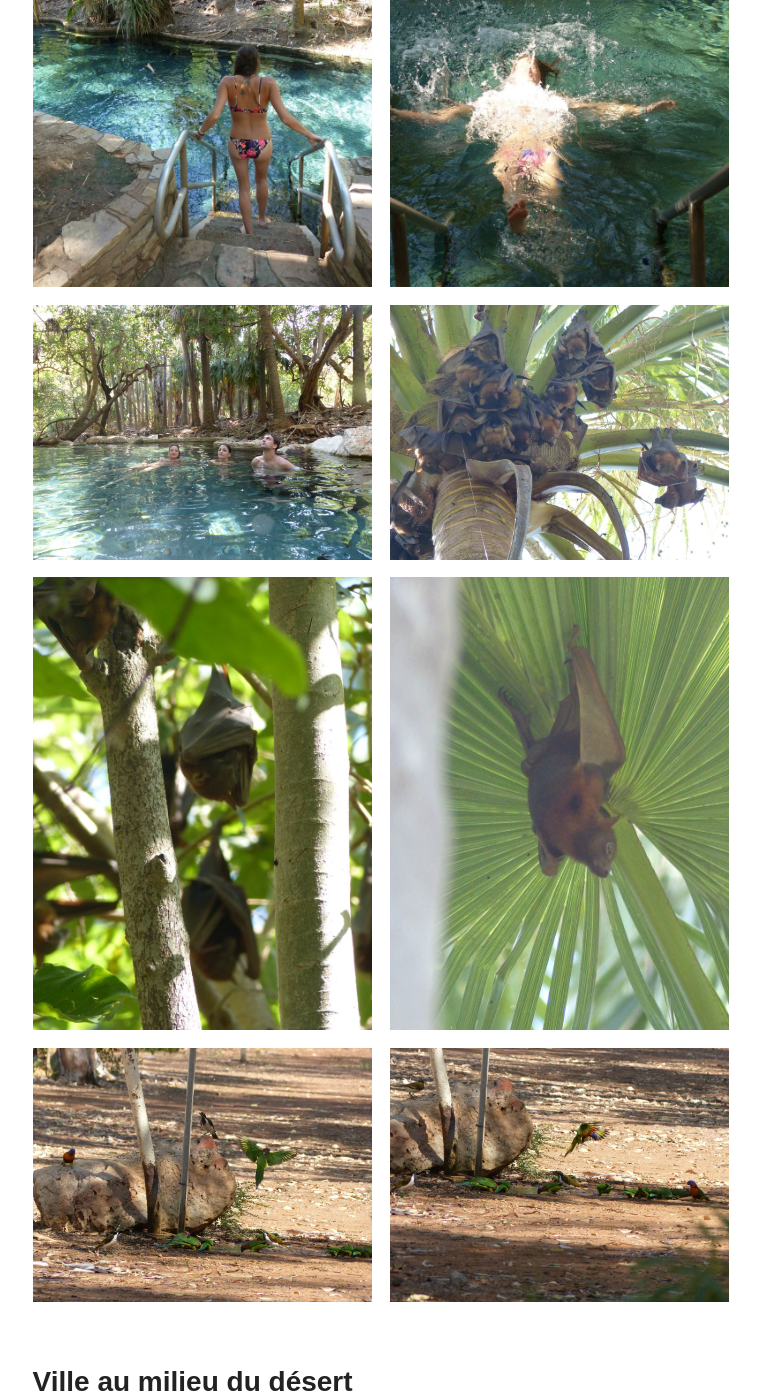
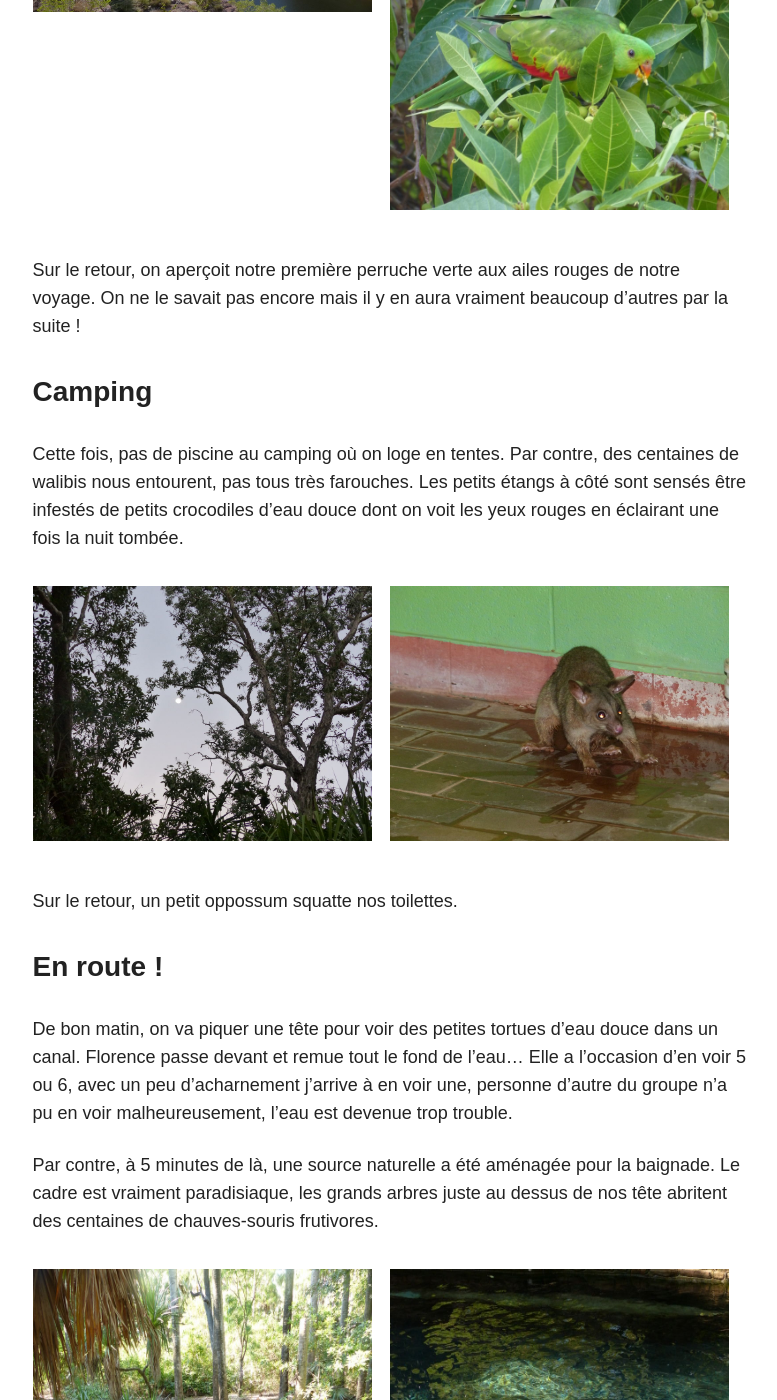
Before and after one commit to vferries/voyage, a Jekyll site: the page built from _posts/2016-12-11-alice-springs.md, in a window 1280 px wide and 1400 px high, scrolled down 2626 px. Shown: the whole window, without its empty margins (347-1124 px from the left). Built offline with Jekyll 4.4.1, drawn with Linux system fonts in a browser that asks for light colours; nearby versions of some CDN libraries; comment, search, counter and statistics services are not loaded; some of the changed text lies outside the part shown.

Commit message:
Texte du post sur Alice Springs.

```diff
--- a/_posts/2016-12-11-alice-springs.md
+++ b/_posts/2016-12-11-alice-springs.md
@@ -7,17 +7,25 @@
 comments: true
 share: true
 image:
-  feature: northern/bandeau.jpg
+  feature: desert/bandeau.jpg
 ---
 
 ### Marche en plein soleil
+
+Après ces 3 premiers jours, on change de guide, mais le périple continue.
+Prochaine destination : Alice Springs, au centre de l'île, soit environ 1500km de prévus sur 3 jours.
+Les kilomètres défilent mais on fait quand même quelques pauses, la première consiste en une petite randonnée par 40 degrés. 3 litres d'eau conseillés pour une petite heure de marche.
 
 <figure class="half">
 	<a href="{{site.url}}/images/desert/baignade.jpg"><img src="{{site.url}}/images/desert/baignade.jpg" alt=""></a>
 	<a href="{{site.url}}/images/desert/baignade2.jpg"><img src="{{site.url}}/images/desert/baignade2.jpg" alt=""></a>
 </figure>
 
+On profite quand même du cadre pour piquer une tête !
+
 ### Nitmiluk
+
+On arrive ensuite dans un parc où on aurait normalement dû faire un tour en bateau, mais pour des raisons d'arrivée un peu tardive, on va se contenter d'une ballade. Les panoramas offerts sont plutôt sympas.
 
 <figure class="half">
 	<a href="{{site.url}}/images/desert/parking.jpg"><img src="{{site.url}}/images/desert/parking.jpg" alt=""></a>
@@ -26,17 +34,24 @@
 	<a href="{{site.url}}/images/desert/nitmiluk3.jpg"><img src="{{site.url}}/images/desert/nitmiluk3.jpg" alt=""></a>
 </figure>
 
+Sur le retour, on aperçoit notre première perruche verte aux ailes rouges de notre voyage. On ne le savait pas encore mais il y en aura vraiment beaucoup d'autres par la suite !
+
 ### Camping
+
+Cette fois, pas de piscine au camping où on loge en tentes. Par contre, des centaines de walibis nous entourent, pas tous très farouches. Les petits étangs à côté sont sensés être infestés de petits crocodiles d'eau douce dont on voit les yeux rouges en éclairant une fois la nuit tombée.
 
 <figure class="half">
 	<a href="{{site.url}}/images/desert/camping.jpg"><img src="{{site.url}}/images/desert/camping.jpg" alt=""></a>
 	<a href="{{site.url}}/images/desert/possum.jpg"><img src="{{site.url}}/images/desert/possum.jpg" alt=""></a>
 </figure>
 
+Sur le retour, un petit oppossum squatte nos toilettes.
 
 ### En route !
 
-Tortues + sources thermales avec les chauves-souris
+De bon matin, on va piquer une tête pour voir des petites tortues d'eau douce dans un canal. Florence passe devant et remue tout le fond de l'eau... Elle a l'occasion d'en voir 5 ou 6, avec un peu d'acharnement j'arrive à en voir une, personne d'autre du groupe n'a pu en voir malheureusement, l'eau est devenue trop trouble.
+
+Par contre, à 5 minutes de là, une source naturelle a été aménagée pour la baignade. Le cadre est vraiment paradisiaque, les grands arbres juste au dessus de nos tête abritent des centaines de chauves-souris frutivores.
 
 <figure class="half">
 	<a href="{{site.url}}/images/desert/source.jpg"><img src="{{site.url}}/images/desert/source.jpg" alt=""></a>
@@ -49,13 +64,19 @@
 	<a href="{{site.url}}/images/desert/peruche2.jpg"><img src="{{site.url}}/images/desert/peruche2.jpg" alt=""></a>
 </figure>
 
-### Ville au milieu du désert
+Sur le retour, des perruches occupaient la place, l'occasion pour Maëva d'en photographier quelques unes en vol.
+
+### Daly waters
+
+Petite pause fraîcheur au milieu de nulle part pour piquer une tête et boire un coup, le micro village de Daly Waters. Il s'agit surtout d'un bar quelque peu atypique, bardé de souvenirs, de collections étranges et de petites blagues en tout genre. Des oiseaux au regard menaçant semblent envier nos bières.
 
 <figure class="half">
 	<a href="{{site.url}}/images/desert/piaf.jpg"><img src="{{site.url}}/images/desert/piaf.jpg" alt=""></a>
 	<a href="{{site.url}}/images/desert/bar.jpg"><img src="{{site.url}}/images/desert/bar.jpg" alt=""></a>
 </figure>
 
+Encore un petit arrêt en route afin de porter de nouveaux serpents, on va finir par s'y habituer.
+
 <figure class="half">
 	<a href="{{site.url}}/images/desert/snake.jpg"><img src="{{site.url}}/images/desert/snake.jpg" alt=""></a>
 	<a href="{{site.url}}/images/desert/snake2.jpg"><img src="{{site.url}}/images/desert/snake2.jpg" alt=""></a>
```
